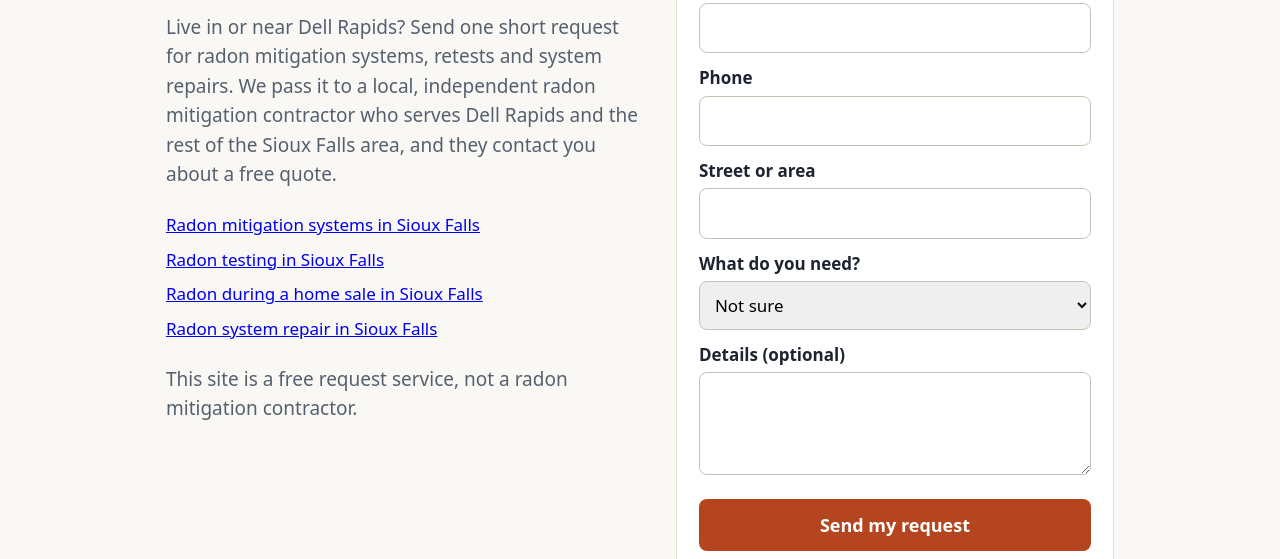
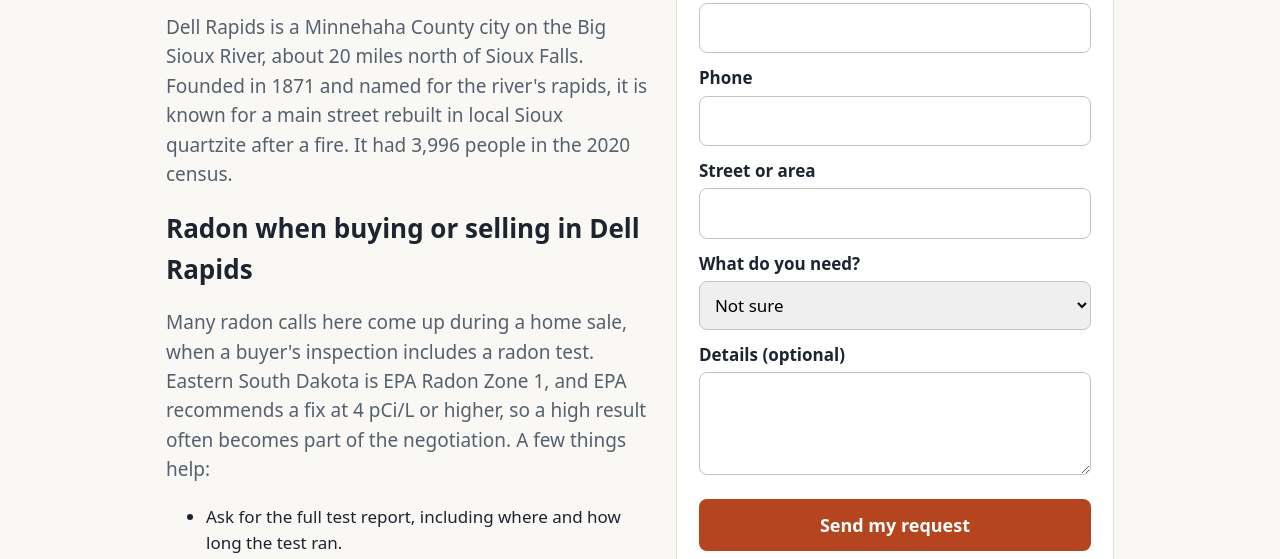
Before and after one commit to seasummit/siouxfallsradonremoval, a plain HTML site: page areas/dell-rapids/index.html in a window 1280 px wide. Shown: the part 241-800 px from the top of the page. Drawn offline with Linux system fonts and the light colour scheme.

Commit message:
Add files via upload

```diff
--- a/areas/dell-rapids/index.html
+++ b/areas/dell-rapids/index.html
@@ -4,7 +4,7 @@
 <meta charset="utf-8">
 <meta name="viewport" content="width=device-width, initial-scale=1">
 <title>Radon Mitigation in Dell Rapids near Sioux Falls | Free Quote Request</title>
-<meta name="description" content="Radon mitigation near Dell Rapids: send one short request and a local contractor contacts you about a free quote.">
+<meta name="description" content="Dell Rapids is a Minnehaha County city on the Big Sioux River, about 20 miles north of Sioux Falls. Founded in 1871 and named for the river&#39;s...">
 <link rel="canonical" href="https://siouxfallsradonremoval.com/areas/dell-rapids/">
 <script type="application/ld+json">{"@context": "https://schema.org", "@type": "BreadcrumbList", "itemListElement": [{"@type": "ListItem", "position": 1, "name": "Sioux Falls Radon Removal", "item": "https://siouxfallsradonremoval.com/"}, {"@type": "ListItem", "position": 2, "name": "Radon mitigation in Dell Rapids", "item": "https://siouxfallsradonremoval.com/areas/dell-rapids/"}]}</script>
 <style>
@@ -28,7 +28,7 @@ nav.links{display:flex;gap:14px;flex-wrap:wrap;font-size:15px}nav.links a{color:
 <header><div class="wrap"><b><a href="/" style="text-decoration:none">Sioux Falls Radon Removal</a></b><nav class="links"><a href="/radon-mitigation-system/">Radon mitigation systems</a><a href="/radon-testing/">Radon testing</a><a href="/radon-home-sale/">Radon during a home sale</a><a href="/radon-system-repair/">Radon system repair</a><a href="/areas/">Areas</a></nav></div></header>
 <main class="wrap">
 <div class="hero grid">
-<article><h1>Radon mitigation in Dell Rapids</h1><p>Live in or near Dell Rapids? Send one short request for radon mitigation systems, retests and system repairs. We pass it to a local, independent radon mitigation contractor who serves Dell Rapids and the rest of the Sioux Falls area, and they contact you about a free quote.</p>
+<article><h1>Radon mitigation in Dell Rapids</h1><p>Dell Rapids is a Minnehaha County city on the Big Sioux River, about 20 miles north of Sioux Falls. Founded in 1871 and named for the river&#39;s rapids, it is known for a main street rebuilt in local Sioux quartzite after a fire. It had 3,996 people in the 2020 census.</p><h2>Radon when buying or selling in Dell Rapids</h2><p>Many radon calls here come up during a home sale, when a buyer&#39;s inspection includes a radon test. Eastern South Dakota is EPA Radon Zone 1, and EPA recommends a fix at 4 pCi/L or higher, so a high result often becomes part of the negotiation. A few things help:</p><ul><li>Ask for the full test report, including where and how long the test ran.</li><li>Get a written mitigation quote early so both sides know the cost.</li><li>Plan a retest after the system is installed to confirm it worked.</li></ul><p>See <a href="/radon-home-sale/">radon during a home sale</a> for more.</p><p>Send one short request below. We pass it to a local, independent radon mitigation contractor who serves the Sioux Falls area, and they contact you about a free quote.</p>
 <div class="more"><a href="/radon-mitigation-system/">Radon mitigation systems in Sioux Falls</a><a href="/radon-testing/">Radon testing in Sioux Falls</a><a href="/radon-home-sale/">Radon during a home sale in Sioux Falls</a><a href="/radon-system-repair/">Radon system repair in Sioux Falls</a></div>
 <p class="small">This site is a free request service, not a radon mitigation contractor.</p></article>
 <div class="card" id="quote"><h2>Request a free quote</h2>
```
